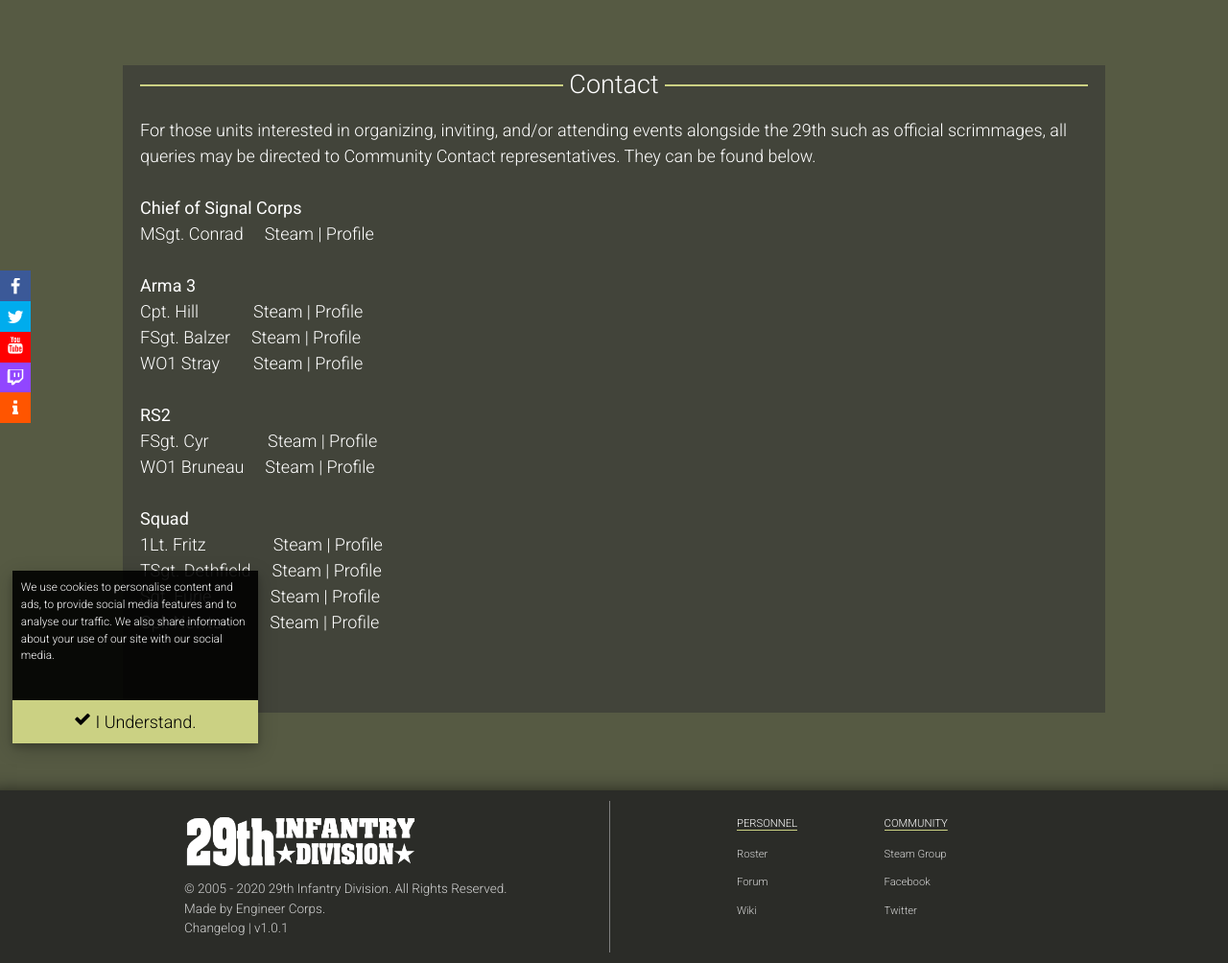
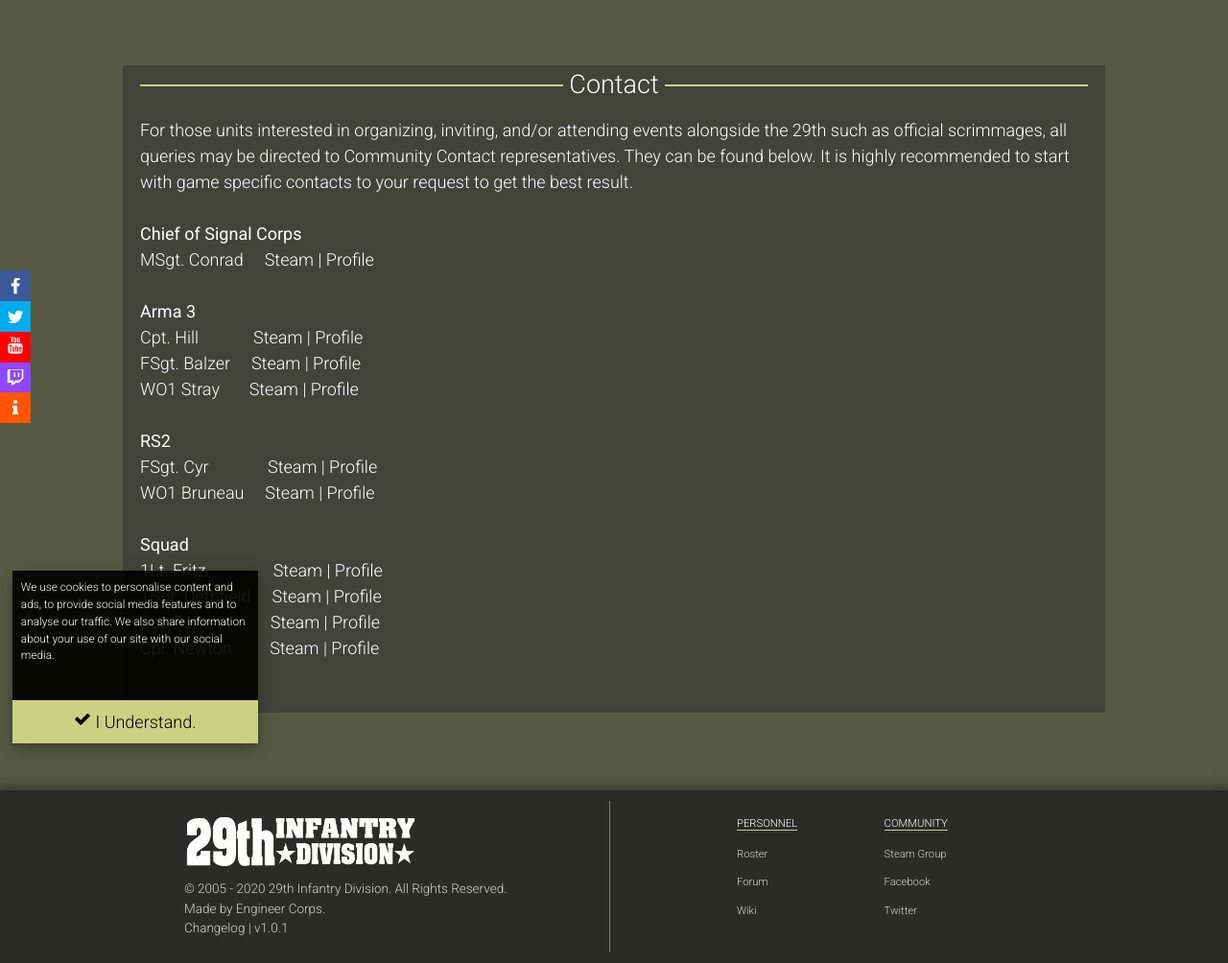
Before and after one commit to Xegion/29th.github.io, a Jekyll site: the page built from contact.html, in a window 1280 px wide, cut to the strip 112-1116 px from the top of the page. Shown: the whole strip at 96% size. Built offline with Jekyll 4.4.1, drawn with Linux system fonts in a browser that asks for light colours.

Commit message:
Add files via upload

```diff
--- a/contact.html
+++ b/contact.html
@@ -7,7 +7,7 @@ title: Contact
 	</div>
 	<div class="cl-container">
 		<p class="cl-header">&nbsp;Contact&nbsp;</p>
-		<p class="cl-text-other">For those units interested in organizing, inviting, and/or attending events alongside the 29th such as official scrimmages, all queries may be directed to Community Contact representatives. They can be found below.
+		<p class="cl-text-other">For those units interested in organizing, inviting, and/or attending events alongside the 29th such as official scrimmages, all queries may be directed to Community Contact representatives. They can be found below. It is highly recommended to start with game specific contacts to your request to get the best result.
 			<br>
 			<br>
 			<b>Chief of Signal Corps</b>
@@ -21,7 +21,7 @@ title: Contact
 			<br>
 			FSgt. Balzer &nbsp; &nbsp;&nbsp;Steam | Profile
 			<br>
-			WO1 Stray &nbsp; &nbsp; &nbsp; &nbsp;Steam | Profile
+			WO1 Stray &nbsp; &nbsp; &nbsp;&nbsp;Steam | Profile
 			<br>
 			<br>
 			<b>RS2</b>
```
